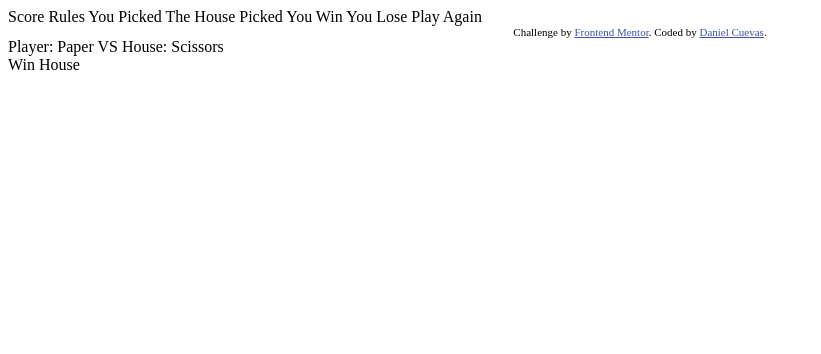
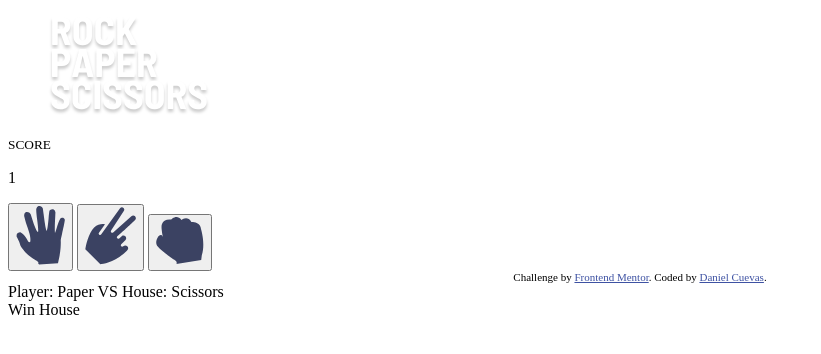
Before and after one commit to dcuevasdev/rock-paper-scissors, a plain HTML site: page index.html in a window 1280 px wide. Shown: the whole page, without its empty margins (0-821 px from the left). Drawn offline with Linux system fonts and the light colour scheme.

Commit message:
Maqueta en HTML para el juego

```diff
--- a/index.html
+++ b/index.html
@@ -14,16 +14,49 @@
     <title>Frontend Mentor | Rock, Paper, Scissors</title>
   </head>
   <body>
-    Score Rules You Picked The House Picked You Win You Lose Play Again
-
-    <div class="attribution">
+    <header class="information">
+      <figure class="information__logo">
+        <img src="./images/logo.svg" alt="" />
+      </figure>
+      <div class="information__score">
+        <small>SCORE</small>
+        <p>1</p>
+      </div>
+    </header>
+    <main class="play">
+      <button class="play__paper play__button">
+        <svg xmlns="http://www.w3.org/2000/svg" width="49" height="59">
+          <path
+            fill="#3B4262"
+            d="M47.125 11.832a2.922 2.922 0 00-1.232-.198c-.57.04-1.029.271-1.302.65-1.604 2.248-2.919 6.493-3.979 9.905-.486 1.577-1.14 3.688-1.612 4.69-.493-2.807.064-13.09.28-17.05l.003-.064c.15-2.751.17-3.234.138-3.446-.238-1.509-.843-2.5-1.799-2.943-.966-.45-2.22-.25-3.572.563-.677.41-.865 1.816-1.446 8.19l-.002.028c-.32 3.502-1.058 11.566-1.965 12.91-1.023-1.88-2.431-12.555-3.039-17.176-.425-3.236-.673-5.094-.84-5.655-.35-1.176-1.83-2.176-3.295-2.232-1.22-.06-2.22.56-2.698 1.638-.894.995-.578 4.292.41 12.102.47 3.718 1.44 11.395.83 12.257-1.219-.133-3.31-4.942-6.215-14.299-.816-2.62-1.068-3.408-1.318-3.753-.494-1.202-2.172-2.129-3.676-2.024a3.183 3.183 0 00-.377.049c-.787.156-2.584.881-2.2 4.226 1.06 4.637 2.213 8.041 3.331 11.346l.023.066c.669 1.98 1.302 3.85 1.89 5.925 1.385 4.9.846 7.94.84 7.975-.046.312-.143.503-.288.57a.556.556 0 01-.195.045c-.44.03-1.098-.26-1.437-.45-.776-1.482-4.636-8.544-8.134-9.524l-.126-.037-.127.012c-1.283.121-2.226.606-2.803 1.441-.914 1.32-.535 3.002-.444 3.34l.052.12c.028.051 2.834 5.165 3.268 7.544.374 2.04 2.311 4.25 3.869 6.026l.064.073c.508.58.946 1.083 1.292 1.548 4.519 4.713 11.665 8.677 11.723 8.71.892.657 1.387 1.293 1.44 1.84a.798.798 0 01-.16.58l-.155.162.988.96 18.853-1.324.804-3.684c2.486-10.402 1.967-19.272 1.958-19.33.01-.327.706-3.483 1.266-6.033l.017-.065c1.117-5.08 2.505-11.4 2.772-13.803.116-1.028-.542-1.972-1.675-2.401z"
+          />
+        </svg>
+      </button class="play__scissors play__button">
+      <button>
+        <svg xmlns="http://www.w3.org/2000/svg" width="51" height="58">
+          <path
+            fill="#3B4262"
+            d="M13.971 25.702l6.012-8.415c-2.499-.415-7.088-.507-10.846 3.235C3.212 26.421.812 39.163.312 42.248L15.37 57.24c2.711-.232 14.713-1.827 26.279-13.34.122-.249 2.94-2.321.636-4.614-1.1-1.095-2.919-1.074-4.042.044-.572.57-1.461.577-2.021.02-.56-.557-.552-1.443.02-2.012l4.087-4.069c2.076-2.067.119-5.555-2.78-4.717l-3.345 2.851c-.611.53-1.52.439-2.022-.14-.519-.597-.408-1.503.183-2.013 11.687-10.208 9.98-8.979 17.5-15.995 2.809-2.329-.725-6.447-3.493-4.09L28.182 25.45c-.529.448-1.34.457-1.86-.02-.601-.517-.615-1.262-.222-1.85L38.787 3.944c1.854-2.5-1.795-5.277-3.749-2.757L16.28 27.307c-.452.65-1.364.8-1.985.345a1.377 1.377 0 01-.323-1.95z"
+          />
+        </svg>
+      </button>
+      <button class="play__rock play__button">
+        <svg xmlns="http://www.w3.org/2000/svg" width="48" height="48">
+          <path
+            fill="#3B4262"
+            d="M45.06 12.22c-.642-8.096-9.734-7.269-9.734-7.269-3.837-6.765-9.832-1.865-9.832-1.865-4.606-6.63-10.38-.486-10.38-.486-9.957-1.074-9.571 7.066-9.571 7.066-.234 2.588 1.403 10.593 1.403 10.593-1.477-4.614-4.68-.784-4.68-.784-3.94 6.078-.975 9.405-.975 9.405 5.33 6.246 16.688 13.743 16.688 13.743 4.113 2.356 2.373 4.457 2.373 4.457l24.876-4.11.571-4.718c3.782-11.436-.739-26.032-.739-26.032z"
+          />
+        </svg>
+      </button>
+    </main>
+    <footer class="attribution">
       Challenge by
       <a href="https://www.frontendmentor.io?ref=challenge" target="_blank"
         >Frontend Mentor</a
       >. Coded by
       <a href="https://twitter.com/dcuevasr24" target="_blank">Daniel Cuevas</a
       >.
-    </div>
+    </footer>
     <script src="./scripts/index.js"></script>
   </body>
 </html>
```
